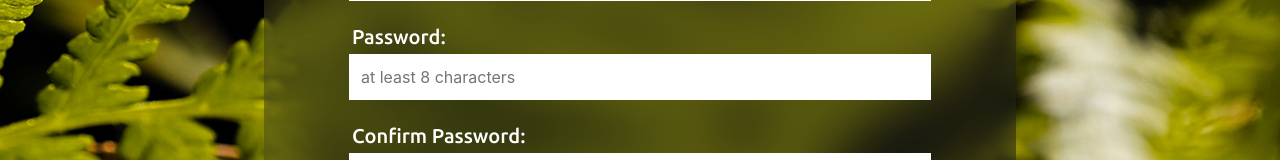
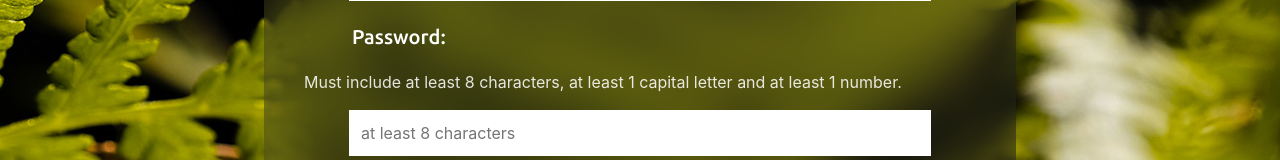
Before and after one commit to Group-1-formative-3-2/happy-kiwi-frontend, a Vue app in the folder happy-kiwi/: page /signup in a window 1280 px wide. Shown: the part 503-663 px from the top of the page. Built offline with nearby package versions, Linux system fonts and the light colour scheme; no server answers.

Commit message:
password validation

```diff
--- a/happy-kiwi/src/components/SignUpPage.vue
+++ b/happy-kiwi/src/components/SignUpPage.vue
@@ -36,9 +36,11 @@
         />
         <br />
         <label for='InputPassword1' class='title'>Password:</label>
+        <p>Must include at least 8 characters, at least 1 capital letter and at least 1 number.</p>
         <input
           pattern='[a-zA-Z0-9]{8,}'
           id='password'
+          type='password'
           class='createBox'
           placeholder='at least 8 characters'
           v-model='signUpFormValues.password'
```
